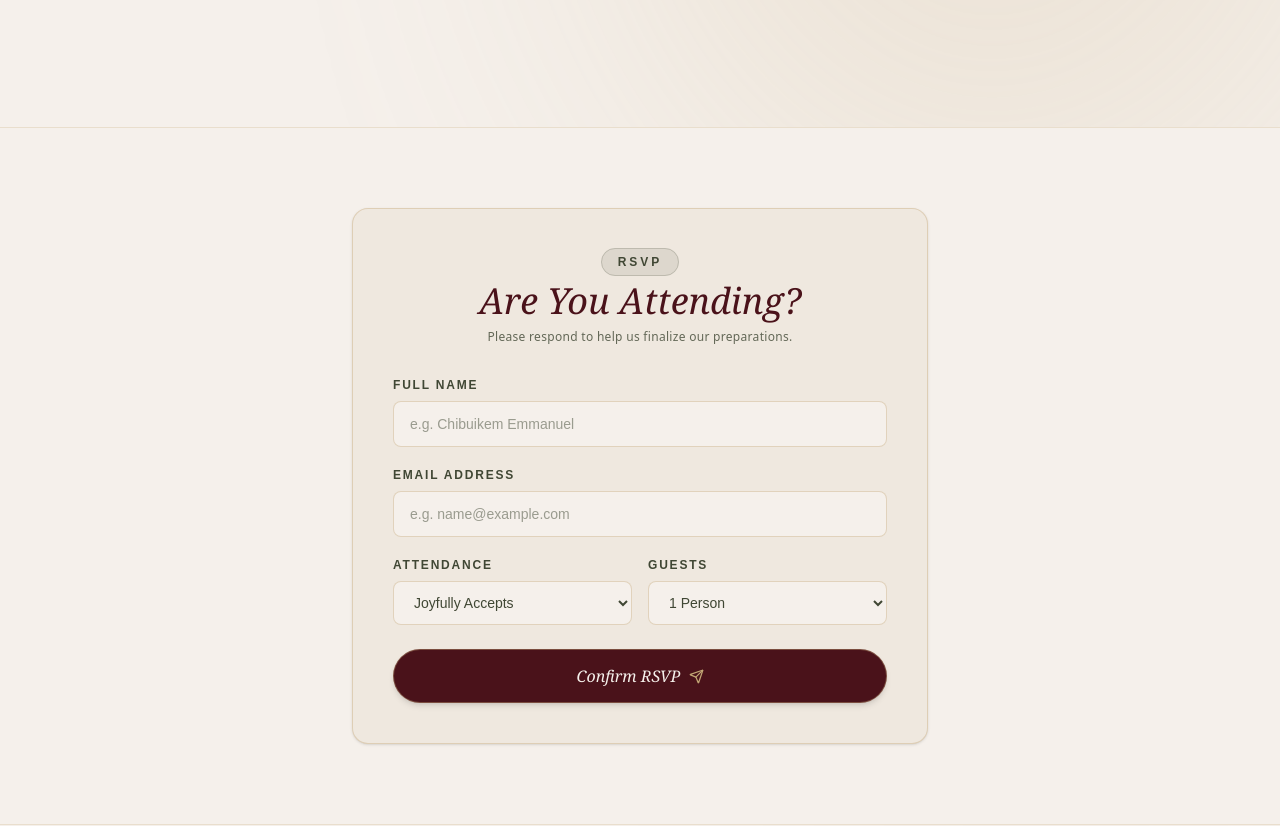
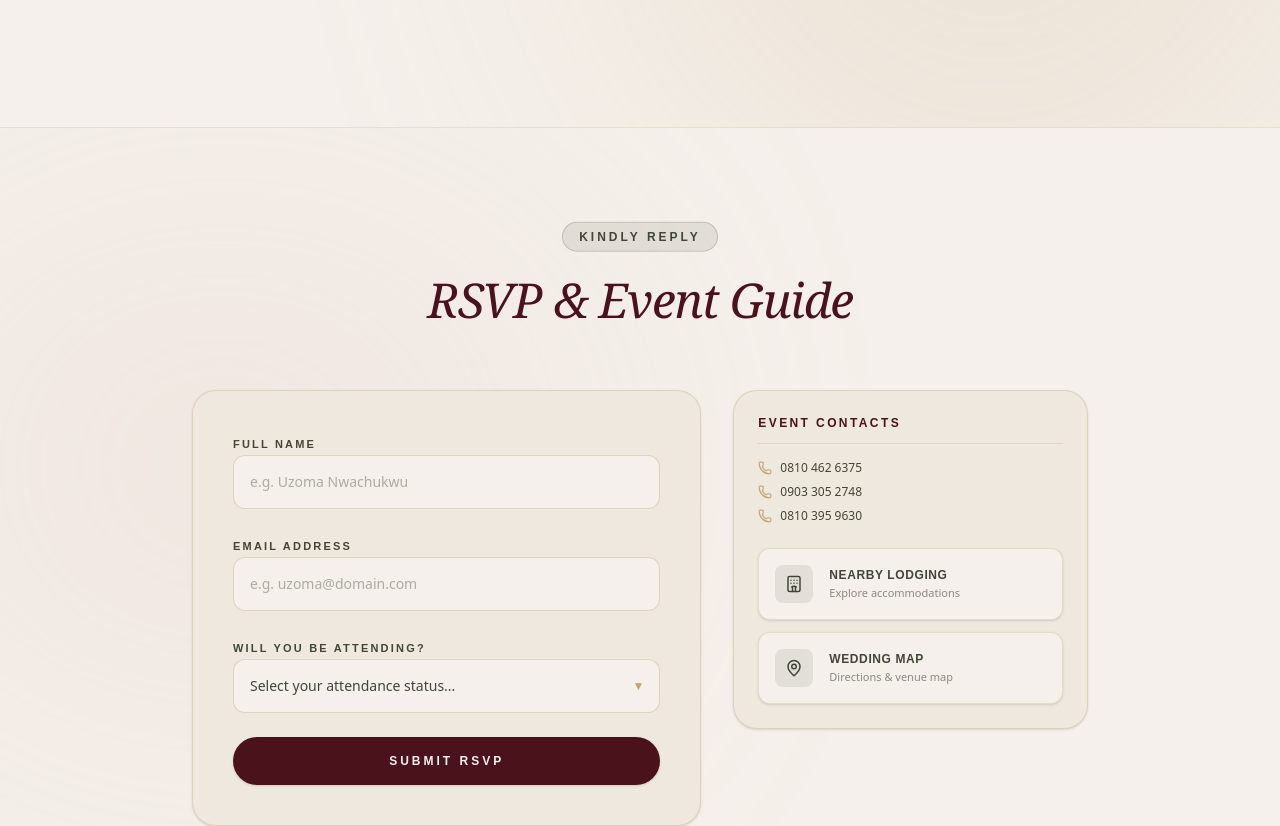
Before and after one commit to chibuikem-emmanuel/Daniel-and-Bride, a Next.js app: page / in a window 1280 px wide. Shown: the part 5860-6686 px from the top of the page. Built offline with nearby package versions, Linux system fonts and the light colour scheme; no server answers.

Commit message:
changes on UI new2

```diff
--- a/components/rsvp/RSVP.tsx
+++ b/components/rsvp/RSVP.tsx
@@ -1,182 +1,262 @@
 "use client";
 
-import { useState, ChangeEvent, FormEvent } from "react";
-import { motion, AnimatePresence } from "framer-motion";
-import { Loader2, Send, CheckCircle, AlertCircle } from "lucide-react";
+import { useState } from "react";
+import api from "@/lib/api";
+import { useRouter } from "next/navigation";
+import { motion } from "framer-motion";
+import { MapPin, Calendar, Hotel, Users, Phone, Loader2 } from "lucide-react";
 
-export default function RSVPForm() {
+export default function RSVP() {
+  const router = useRouter();
+
   const [formData, setFormData] = useState({
-    name: "",
+    full_name: "",
     email: "",
-    attending: "yes",
-    guests: "1",
+    attendance: "",
+    guest_count: 1,
   });
 
   const [isLoading, setIsLoading] = useState(false);
-  const [status, setStatus] = useState<"success" | "error" | null>(null);
 
-  const handleChange = (
-    e: ChangeEvent<HTMLInputElement | HTMLSelectElement>
-  ) => {
-    setFormData({ ...formData, [e.target.name]: e.target.value });
+  const handleQuickScroll = (id: string) => {
+    const element = document.getElementById(id);
+    if (element) {
+      element.scrollIntoView({ behavior: "smooth" });
+    }
   };
 
-  const handleSubmit = async (e: FormEvent<HTMLFormElement>) => {
+  const handleSubmit = async (e: React.FormEvent<HTMLFormElement>) => {
     e.preventDefault();
     setIsLoading(true);
-    setStatus(null);
 
     try {
-      const response = await fetch("/api/rsvp", {
-        method: "POST",
-        headers: { "Content-Type": "application/json" },
-        body: JSON.stringify(formData),
+      const response = await api.post("/rsvp/submit/", formData);
+      console.log(response.data);
+      alert("RSVP submitted successfully!");
+
+      setFormData({
+        full_name: "",
+        email: "",
+        attendance: "",
+        guest_count: 1,
       });
 
-      if (!response.ok) throw new Error("Server error");
-
-      setStatus("success");
-      setFormData({ name: "", email: "", attending: "yes", guests: "1" });
-    } catch (err) {
-      console.error(err);
-      setStatus("error");
+      router.push("/rsvp-success");
+    } catch (error: any) {
+      console.log(error);
+      if (error.response) {
+        alert(JSON.stringify(error.response.data));
+      } else {
+        alert("Unable to connect to server.");
+      }
     } finally {
       setIsLoading(false);
     }
   };
 
   return (
-    <section className="py-20 bg-[#F5F0EB] px-6 relative border-b border-[#C2A675]/25">
-      <div className="max-w-xl mx-auto bg-[#EFE8DF] border border-[#C2A675]/40 p-8 md:p-10 rounded-2xl shadow-sm backdrop-blur-sm">
+    <section
+      id="rsvp"
+      className="py-24 bg-[#F5F0EB] px-6 relative overflow-hidden border-b border-[#C2A675]/25"
+    >
+      <motion.div
+        animate={{
+          scale: [1, 1.15, 1],
+          opacity: [0.12, 0.22, 0.12],
+        }}
+        transition={{
+          duration: 16,
+          repeat: Infinity,
+          ease: "easeInOut",
+        }}
+        className="absolute top-[20%] left-[-5%] w-[45%] h-[45%] rounded-full bg-[#D4B2A7] blur-[140px] pointer-events-none"
+      />
 
-        <div className="text-center mb-8 space-y-2">
+      <div className="max-w-4xl mx-auto relative z-10">
+        <motion.div
+          animate={{ y: [0, -4, 0] }}
+          transition={{
+            duration: 4,
+            repeat: Infinity,
+            ease: "easeInOut",
+          }}
+          className="text-center mb-16 space-y-2 flex flex-col items-center"
+        >
           <span className="text-xs font-semibold uppercase tracking-[0.25em] text-[#404734] bg-[#404734]/10 border border-[#404734]/20 px-4 py-1.5 rounded-full">
-            RSVP
+            Kindly Reply
           </span>
-          <h2 className="text-3xl md:text-4xl font-serif italic text-[#4A121A] pt-2">
-            Are You Attending?
+          <h2 className="text-3xl md:text-5xl font-serif italic text-[#4A121A] tracking-tight mt-4">
+            RSVP & Event Guide
           </h2>
-          <p className="text-xs text-[#404734]/80 font-sans tracking-wide">
-            Please respond to help us finalize our preparations.
-          </p>
-        </div>
+        </motion.div>
 
-        <form onSubmit={handleSubmit} className="space-y-5">
-          {/* Full Name */}
-          <div>
-            <label className="block text-xs font-semibold uppercase tracking-[0.15em] text-[#404734] mb-2">
+        <div className="grid grid-cols-1 lg:grid-cols-12 gap-8 items-start">
+          <form
+            onSubmit={handleSubmit}
+            className="lg:col-span-7 bg-[#EFE8DF] border border-[#C2A675]/35 p-8 md:p-10 space-y-6 rounded-3xl backdrop-blur-md relative shadow-sm"
+          >
+            <div className="space-y-2">
+              <label className="text-[11px] font-semibold uppercase tracking-[0.2em] text-[#404734]">
                 Full Name
               </label>
               <input
                 type="text"
-              name="name"
                 required
-              value={formData.name}
-              onChange={handleChange}
-              placeholder="e.g. Chibuikem Emmanuel"
-              className="w-full bg-[#F5F0EB] border border-[#C2A675]/40 rounded-lg px-4 py-3 text-sm text-[#404734] focus:outline-none focus:border-[#4A121A] transition-colors"
+                value={formData.full_name}
+                onChange={(e) =>
+                  setFormData({ ...formData, full_name: e.target.value })
+                }
+                className="w-full bg-[#F5F0EB] border border-[#C2A675]/40 p-4 outline-none text-sm text-[#404734] placeholder-[#404734]/40 focus:border-[#4A121A] focus:ring-1 focus:ring-[#4A121A] transition-all rounded-xl font-sans"
+                placeholder="e.g. Uzoma Nwachukwu"
               />
             </div>
 
-          {/* Email Address */}
-          <div>
-            <label className="block text-xs font-semibold uppercase tracking-[0.15em] text-[#404734] mb-2">
+            <div className="space-y-2">
+              <label className="text-[11px] font-semibold uppercase tracking-[0.2em] text-[#404734]">
                 Email Address
               </label>
               <input
                 type="email"
-              name="email"
                 required
                 value={formData.email}
-              onChange={handleChange}
-              placeholder="e.g. name@example.com"
-              className="w-full bg-[#F5F0EB] border border-[#C2A675]/40 rounded-lg px-4 py-3 text-sm text-[#404734] focus:outline-none focus:border-[#4A121A] transition-colors"
+                onChange={(e) =>
+                  setFormData({ ...formData, email: e.target.value })
+                }
+                className="w-full bg-[#F5F0EB] border border-[#C2A675]/40 p-4 outline-none text-sm text-[#404734] placeholder-[#404734]/40 focus:border-[#4A121A] focus:ring-1 focus:ring-[#4A121A] transition-all rounded-xl font-sans"
+                placeholder="e.g. uzoma@domain.com"
               />
             </div>
 
-          {/* Attendance Selection */}
-          <div className="grid grid-cols-2 gap-4">
-            <div>
-              <label className="block text-xs font-semibold uppercase tracking-[0.15em] text-[#404734] mb-2">
-                Attendance
+            <div className="space-y-2">
+              <label className="text-[11px] font-semibold uppercase tracking-[0.2em] text-[#404734]">
+                Will you be attending?
               </label>
+              <div className="relative">
                 <select
-                name="attending"
-                value={formData.attending}
-                onChange={handleChange}
-                className="w-full bg-[#F5F0EB] border border-[#C2A675]/40 rounded-lg px-4 py-3 text-sm text-[#404734] focus:outline-none focus:border-[#4A121A] cursor-pointer transition-colors"
+                  value={formData.attendance}
+                  onChange={(e) =>
+                    setFormData({ ...formData, attendance: e.target.value })
+                  }
+                  className="w-full bg-[#F5F0EB] border border-[#C2A675]/40 p-4 outline-none text-sm text-[#404734] focus:border-[#4A121A] focus:ring-1 focus:ring-[#4A121A] transition-all rounded-xl appearance-none cursor-pointer font-sans"
                 >
-                <option value="yes">Joyfully Accepts</option>
-                <option value="no">Regretfully Declines</option>
+                  <option value="" className="bg-[#F5F0EB] text-[#404734]/50">
+                    Select your attendance status...
+                  </option>
+                  <option value="yes" className="bg-[#F5F0EB]">
+                    Joyfully Accepts (Yes)
+                  </option>
+                  <option value="no" className="bg-[#F5F0EB]">
+                    Regretfully Declines (No)
+                  </option>
                 </select>
+                <div className="absolute right-4 top-1/2 -translate-y-1/2 pointer-events-none text-[#C2A675] text-xs">
+                  ▼
                 </div>
-
-            <div>
-              <label className="block text-xs font-semibold uppercase tracking-[0.15em] text-[#404734] mb-2">
-                Guests
-              </label>
-              <select
-                name="guests"
-                value={formData.guests}
-                onChange={handleChange}
-                className="w-full bg-[#F5F0EB] border border-[#C2A675]/40 rounded-lg px-4 py-3 text-sm text-[#404734] focus:outline-none focus:border-[#4A121A] cursor-pointer transition-colors"
-              >
-                <option value="1">1 Person</option>
-                <option value="2">2 Persons</option>
-                <option value="3">3 Persons</option>
-              </select>
               </div>
             </div>
 
-          {/* Submit Button */}
+            {formData.attendance === "yes" && (
+              <div className="space-y-2">
+                <label className="text-[11px] font-semibold uppercase tracking-[0.2em] text-[#404734] flex items-center gap-2">
+                  <Users size={14} className="text-[#C2A675]" /> Specify Guest Count (Including Yourself)
+                </label>
+                <div className="relative">
+                  <select
+                    value={formData.guest_count}
+                    onChange={(e) =>
+                      setFormData({
+                        ...formData,
+                        guest_count: Number(e.target.value),
+                      })
+                    }
+                    className="w-full bg-[#F5F0EB] border border-[#C2A675]/40 p-4 outline-none text-sm text-[#404734] focus:border-[#4A121A] focus:ring-1 focus:ring-[#4A121A] transition-all rounded-xl appearance-none cursor-pointer font-sans"
+                  >
+                    <option value="1">1 Person</option>
+                    <option value="2">2 People (Plus One)</option>
+                    <option value="3">3 People</option>
+                    <option value="4">4 People</option>
+                  </select>
+                  <div className="absolute right-4 top-1/2 -translate-y-1/2 pointer-events-none text-[#C2A675] text-xs">
+                    ▼
+                  </div>
+                </div>
+              </div>
+            )}
+
             <button
               type="submit"
               disabled={isLoading}
-            className="w-full mt-6 bg-[#4A121A] hover:bg-[#380d14] text-[#F5F0EB] font-serif italic text-base py-3.5 px-6 rounded-full border border-[#C2A675]/40 flex items-center justify-center gap-2 transition-all duration-300 shadow-md cursor-pointer disabled:cursor-not-allowed disabled:opacity-70"
+              className="w-full bg-[#4A121A] text-[#F5F0EB] hover:bg-[#404734] py-4 rounded-full uppercase tracking-[0.25em] text-xs font-semibold transition-colors duration-300 shadow-sm cursor-pointer disabled:cursor-not-allowed disabled:opacity-70 flex items-center justify-center gap-2"
             >
               {isLoading ? (
                 <>
-                <Loader2 className="w-4 h-4 animate-spin text-[#C2A675]" />
-                <span>Sending RSVP...</span>
+                  <Loader2 size={16} className="animate-spin text-[#C2A675]" />
+                  <span>Submitting...</span>
                 </>
               ) : (
-              <>
-                <span>Confirm RSVP</span>
-                <Send size={15} className="text-[#C2A675]" />
-              </>
+                "Submit RSVP"
               )}
             </button>
           </form>
 
-        {/* Status Alerts */}
-        <AnimatePresence>
-          {status === "success" && (
-            <motion.div
-              initial={{ opacity: 0, y: 10 }}
-              animate={{ opacity: 1, y: 0 }}
-              exit={{ opacity: 0 }}
-              className="mt-6 p-4 rounded-lg bg-[#404734]/15 border border-[#404734]/30 text-[#404734] text-xs flex items-center gap-3 font-sans"
+          <div className="lg:col-span-5 space-y-4 w-full">
+            <div className="p-6 bg-[#EFE8DF] border border-[#C2A675]/35 rounded-3xl backdrop-blur-sm space-y-4 shadow-sm">
+              <h3 className="text-xs font-semibold uppercase tracking-[0.2em] text-[#4A121A] border-b border-[#C2A675]/30 pb-3">
+                Event Contacts
+              </h3>
+
+              <div className="space-y-2 font-sans text-xs text-[#404734]">
+                <a href="tel:08104626375" className="flex items-center gap-2 hover:text-[#4A121A]">
+                  <Phone size={14} className="text-[#C2A675]" /> 0810 462 6375
+                </a>
+                <a href="tel:09033052748" className="flex items-center gap-2 hover:text-[#4A121A]">
+                  <Phone size={14} className="text-[#C2A675]" /> 0903 305 2748
+                </a>
+                <a href="tel:08103959630" className="flex items-center gap-2 hover:text-[#4A121A]">
+                  <Phone size={14} className="text-[#C2A675]" /> 0810 395 9630
+                </a>
+              </div>
+
+              <div className="flex flex-col gap-3 pt-2">
+                <button
+                  type="button"
+                  onClick={() => handleQuickScroll("hotels")}
+                  className="flex items-center gap-4 bg-[#F5F0EB] border border-[#C2A675]/30 hover:border-[#4A121A]/50 p-4 rounded-xl text-left w-full transition-all group shadow-sm cursor-pointer"
                 >
-              <CheckCircle size={18} className="text-[#404734] flex-shrink-0" />
-              <span>Thank you! Your RSVP response has been recorded successfully.</span>
-            </motion.div>
-          )}
+                  <div className="p-2.5 rounded-lg bg-[#404734]/10 text-[#404734] group-hover:bg-[#4A121A] group-hover:text-[#F5F0EB] transition-colors duration-300">
+                    <Hotel size={18} />
+                  </div>
+                  <div>
+                    <h4 className="text-xs font-semibold text-[#404734] uppercase tracking-wider">
+                      Nearby Lodging
+                    </h4>
+                    <p className="text-[11px] text-[#404734]/60 mt-0.5 font-sans">
+                      Explore accommodations
+                    </p>
+                  </div>
+                </button>
 
-          {status === "error" && (
-            <motion.div
-              initial={{ opacity: 0, y: 10 }}
-              animate={{ opacity: 1, y: 0 }}
-              exit={{ opacity: 0 }}
-              className="mt-6 p-4 rounded-lg bg-[#4A121A]/10 border border-[#4A121A]/30 text-[#4A121A] text-xs flex items-center gap-3 font-sans"
+                <button
+                  type="button"
+                  onClick={() => handleQuickScroll("venue")}
+                  className="flex items-center gap-4 bg-[#F5F0EB] border border-[#C2A675]/30 hover:border-[#4A121A]/50 p-4 rounded-xl text-left w-full transition-all group shadow-sm cursor-pointer"
                 >
-              <AlertCircle size={18} className="text-[#4A121A] flex-shrink-0" />
-              <span>
-                Server is waking up or experiencing downtime. Please wait a moment and try again.
-              </span>
-            </motion.div>
-          )}
-        </AnimatePresence>
-
+                  <div className="p-2.5 rounded-lg bg-[#404734]/10 text-[#404734] group-hover:bg-[#4A121A] group-hover:text-[#F5F0EB] transition-colors duration-300">
+                    <MapPin size={18} />
+                  </div>
+                  <div>
+                    <h4 className="text-xs font-semibold text-[#404734] uppercase tracking-wider">
+                      Wedding Map
+                    </h4>
+                    <p className="text-[11px] text-[#404734]/60 mt-0.5 font-sans">
+                      Directions & venue map
+                    </p>
+                  </div>
+                </button>
+              </div>
+            </div>
+          </div>
+        </div>
       </div>
     </section>
   );
```
Lines whose indentation alone changed are shown as unchanged.
